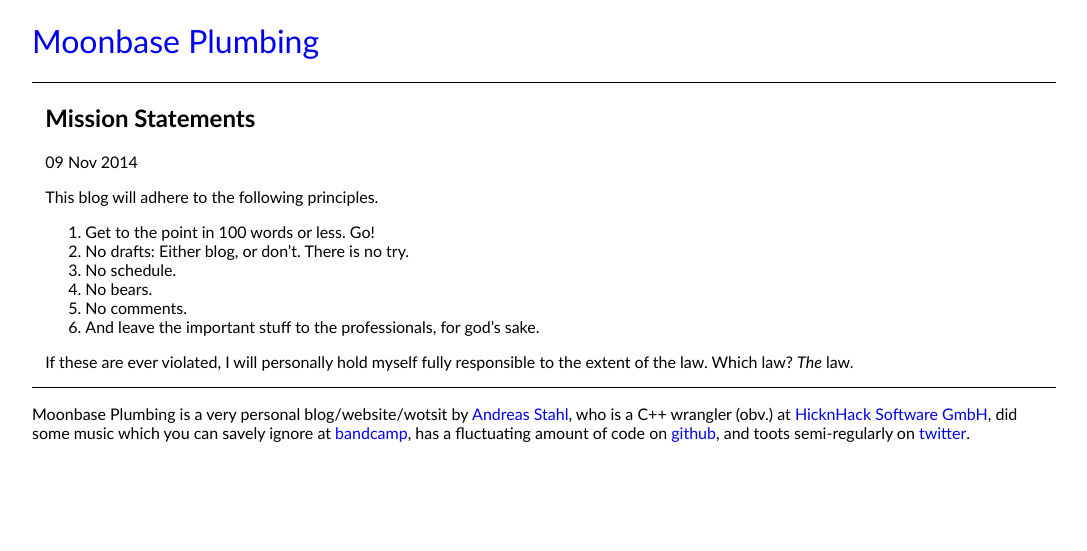
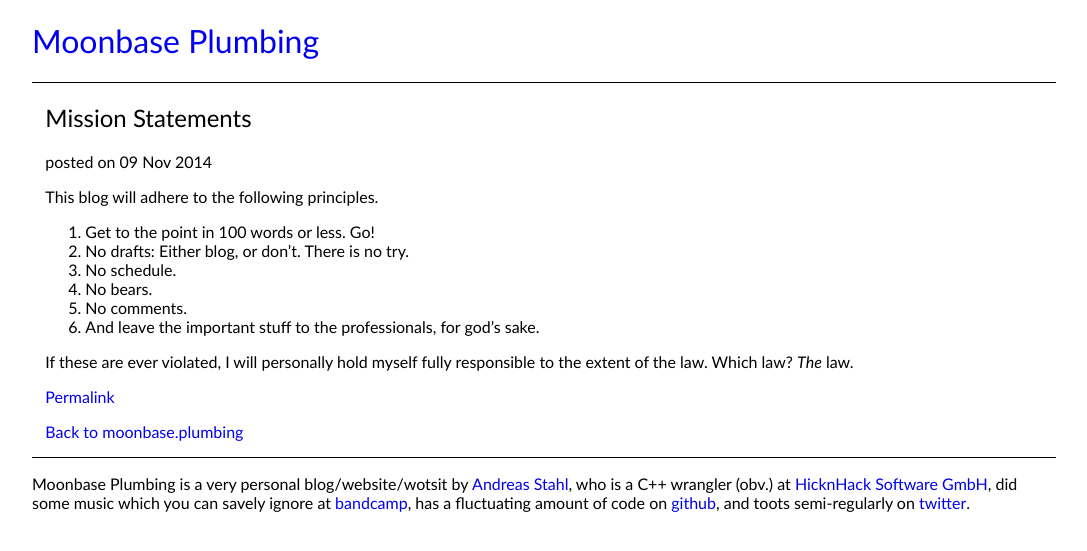
Before and after one commit to astahl/astahl.github.io, a Jekyll site: the page built from _posts/2014-11-09-Mission-Statement.md, in a window 1280 px wide. Shown: the top 551 px of the page, without its empty margins (96-1183 px from the left). Built offline with Jekyll 4.4.1, drawn with Linux system fonts in a browser that asks for light colours; Markdown is read by kramdown in place of the engine named in the settings.

Commit message:
demake/update

```diff
--- a/_layouts/post.html
+++ b/_layouts/post.html
@@ -2,10 +2,21 @@
 layout: default
 ---
 <article>
-<h2>{{ page.title }}</h2>
-<p class="meta">{{ page.date | date_to_string }}</p>
-
-<div class="post">
-{{ content }}
-</div>
+  <h1 class="title">
+	  {% if page.link %}
+	  	<a href="{{ page.link }}">{{ page.title }}</a>
+	  {% else %}
+	  	{{ page.title }}
+	  {% endif %}
+  </h1>
+  <date>posted on {{ page.date | date_to_string }}</date>
+  {{ page.content | markdownify }}
+  <footer>
+  <p>
+    <a href="{{ page.url }}">Permalink</a>
+  </p>
+  <p>
+  <a href="/">Back to moonbase.plumbing</a>
+  </p>
+  </footer>
 </article>
```
